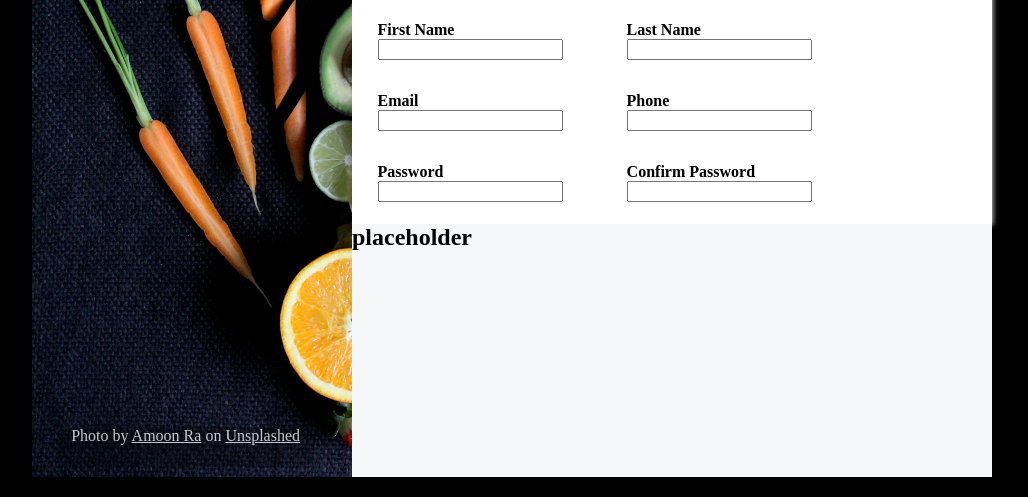
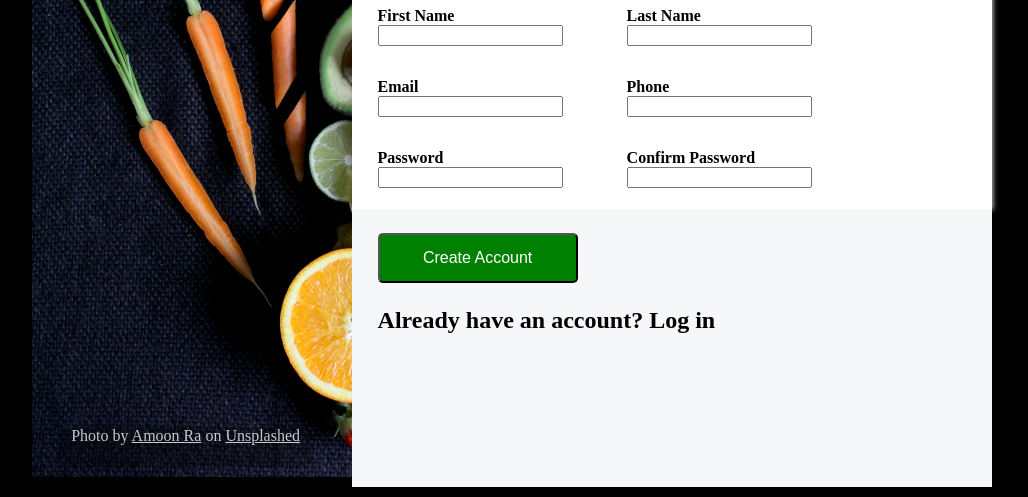
Before and after one commit to haukenpy/sign-up-form, a plain HTML site: page index.html in a window 1280 px wide. Shown: the part 303-800 px from the top of the page, without its empty margins (128-1156 px from the left). Drawn offline with Linux system fonts and the light colour scheme.

Commit message:
Right section bottom div
Added submit button and p tag to right section bottom div.

```diff
--- a/index.html
+++ b/index.html
@@ -65,7 +65,8 @@
         </div>
 
         <div class="right-footer-div">
-            <p> placeholder</p>
+            <button id="sign-up-button" type="submit"> Create Account </button>
+            <p> Already have an account? Log in </p>
         </div>
     </form>
     </div>
--- a/styles.css
+++ b/styles.css
@@ -18,6 +18,15 @@ body {
     justify-content: center;
     align-items: center;
     background-color: black;
+}
+
+#sign-up-button {
+    height: 50px;
+    width: 200px;
+    background-color: green;
+    color: white;
+    border-radius: 5px;
+    font-size: 1rem;
 }
 
 .image-container {
@@ -120,4 +129,9 @@ body {
 .right-footer-div {
     background-color: rgb(var(--light-color));
     height: calc(var(--height)/3);
+    padding: var(--right-container-top-padding) 0 0 var(--right-container-left-padding);
 }
+
+.right-footer-div p {
+    padding-top: var(--right-container-top-padding)
+}
```
